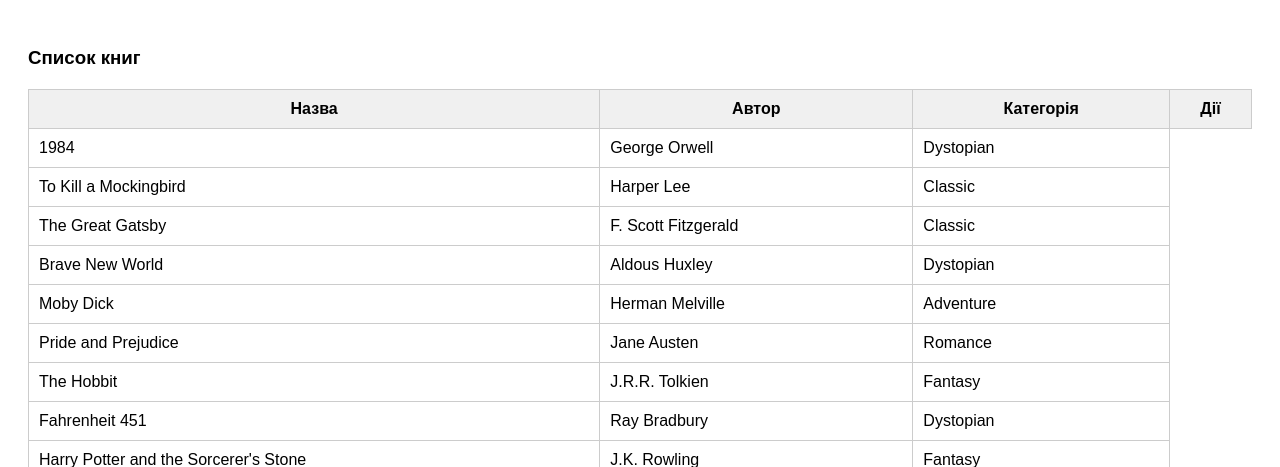
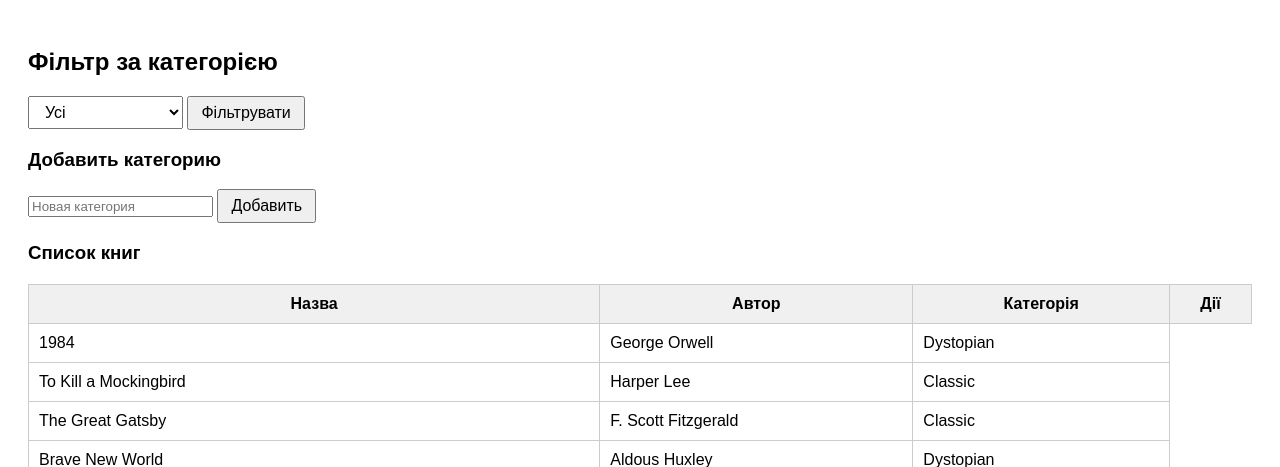
Before and after one commit to denielbreid777/books-shop, a Flask app: page / in a window 1280 px wide. Shown: the top 467 px of the page. Run offline with Flask 3, Linux system fonts and the light colour scheme.

Commit message:
Add category and Filter base on category! made

```diff
--- a/main.py
+++ b/main.py
@@ -52,6 +52,20 @@ def home():
 
 
 
+@app.route("/add_category", methods=["GET"])
+def add_category():
+    category_name = request.args.get("name")
+
+    if category_name:
+        if category_name not in custom_categories:
+            custom_categories.append(category_name)
+            return redirect(url_for("home", msg=f"Категория '{category_name}' добавлена!"))
+        else:
+            return redirect(url_for("home", msg=f"Категория '{category_name}' уже существует!"))
+    else:
+        return redirect(url_for("home", msg="Введите название категории!"))
+
+
 
 
 
--- a/templates/index.html
+++ b/templates/index.html
@@ -36,6 +36,25 @@
 </head>
 <body>
 
+  <h2>Фільтр за категорією</h2>
+
+  <form action="/">
+    <select name="category">
+      <option value="all" {% if selected_category == 'all' %}selected{% endif %}>Усі</option>
+      {% for category in categories %}
+        <option value="{{ category }}" {% if selected_category == category %}selected{% endif %}>
+          {{ category }}
+        </option>
+      {% endfor %}
+    </select>
+    <button type="submit">Фільтрувати</button>
+  </form>
+
+  <h3>Добавить категорию</h3>
+  <form method="GET" action="/add_category">
+    <input type="text" name="name" placeholder="Новая категория">
+    <button type="submit">Добавить</button>
+  </form>
 
 
   <h3>Список книг</h3>
```
